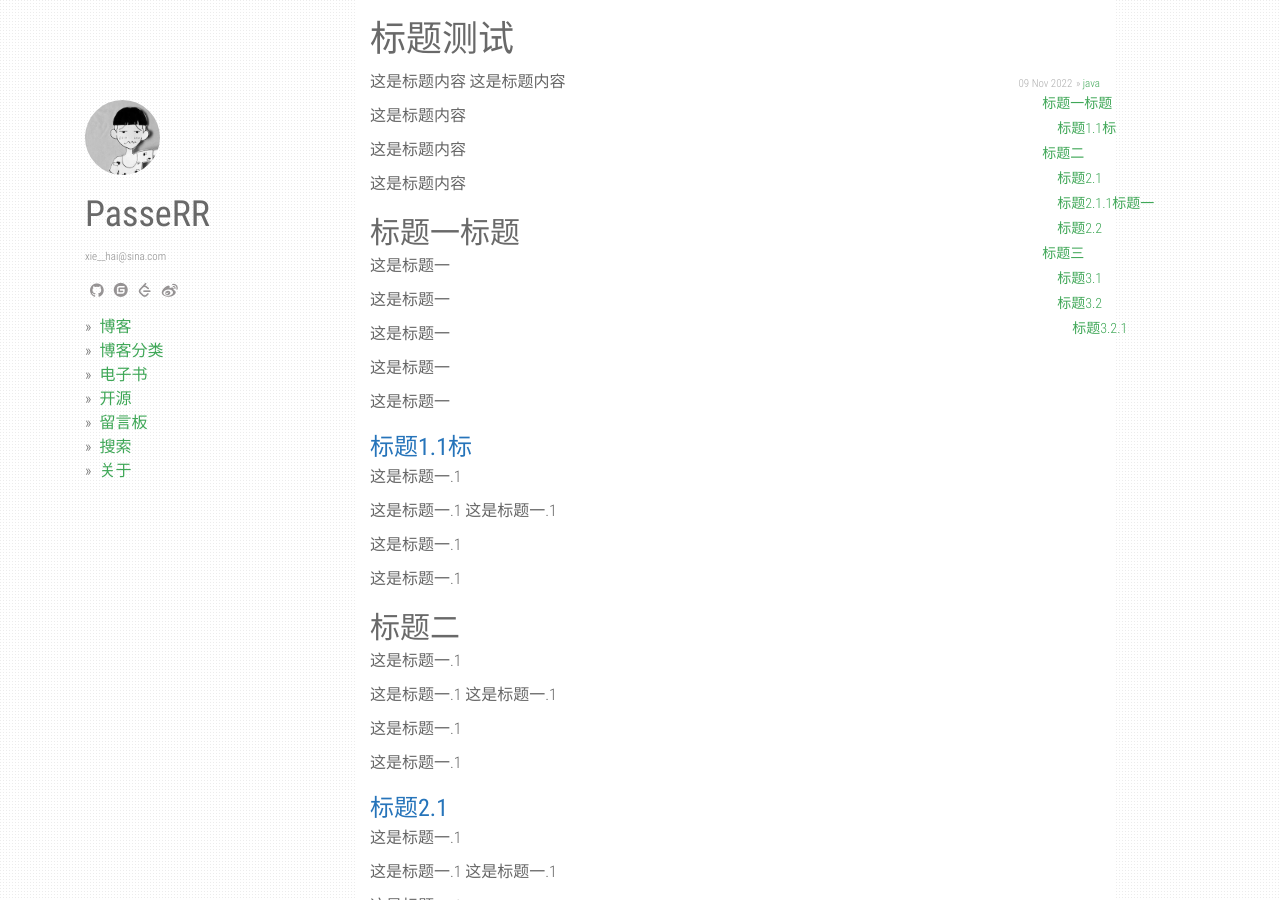
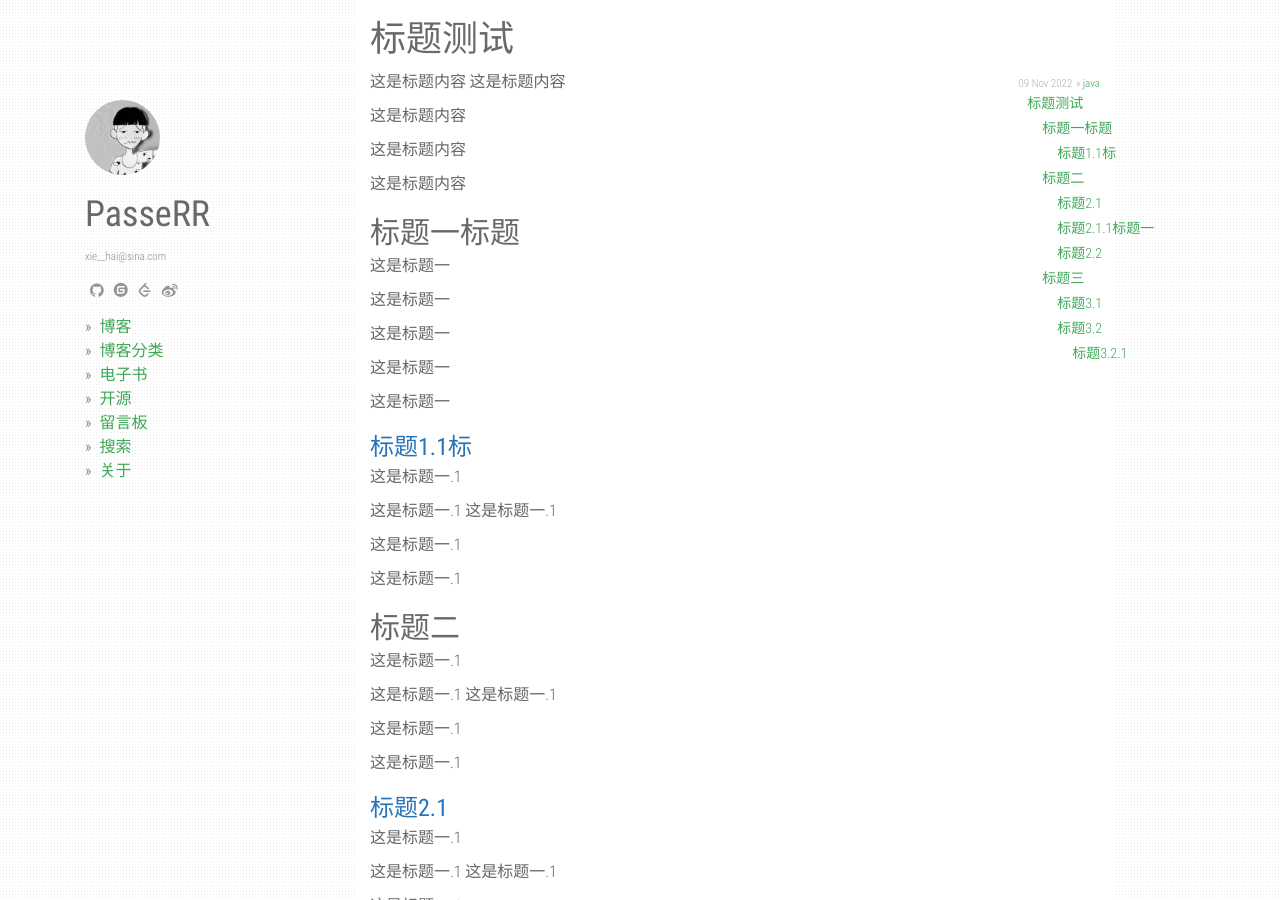
Before and after one commit to PasseRR/jeklly-resources, a Jekyll site: the page built from _posts/2022-11-09-hikari-encrypt-username-password.md, in a window 1280 px wide and 900 px high. Built offline with Jekyll 4.4.1, drawn with Linux system fonts in a browser that asks for light colours; some web fonts are replaced; comment, search, counter and statistics services are not loaded; the table of contents is made by our own code.

Commit message:
修改toc使用方法

```diff
--- a/_layouts/default.html
+++ b/_layouts/default.html
@@ -201,7 +201,7 @@ layout: compress
     </div>
     <div class="col-sm-1">
         <div class="right-condition">
-            {% toc %}
+            {{ content | toc_only }}
         </div>
     </div>
     <!-- end /.col-sm-8 -->
```
